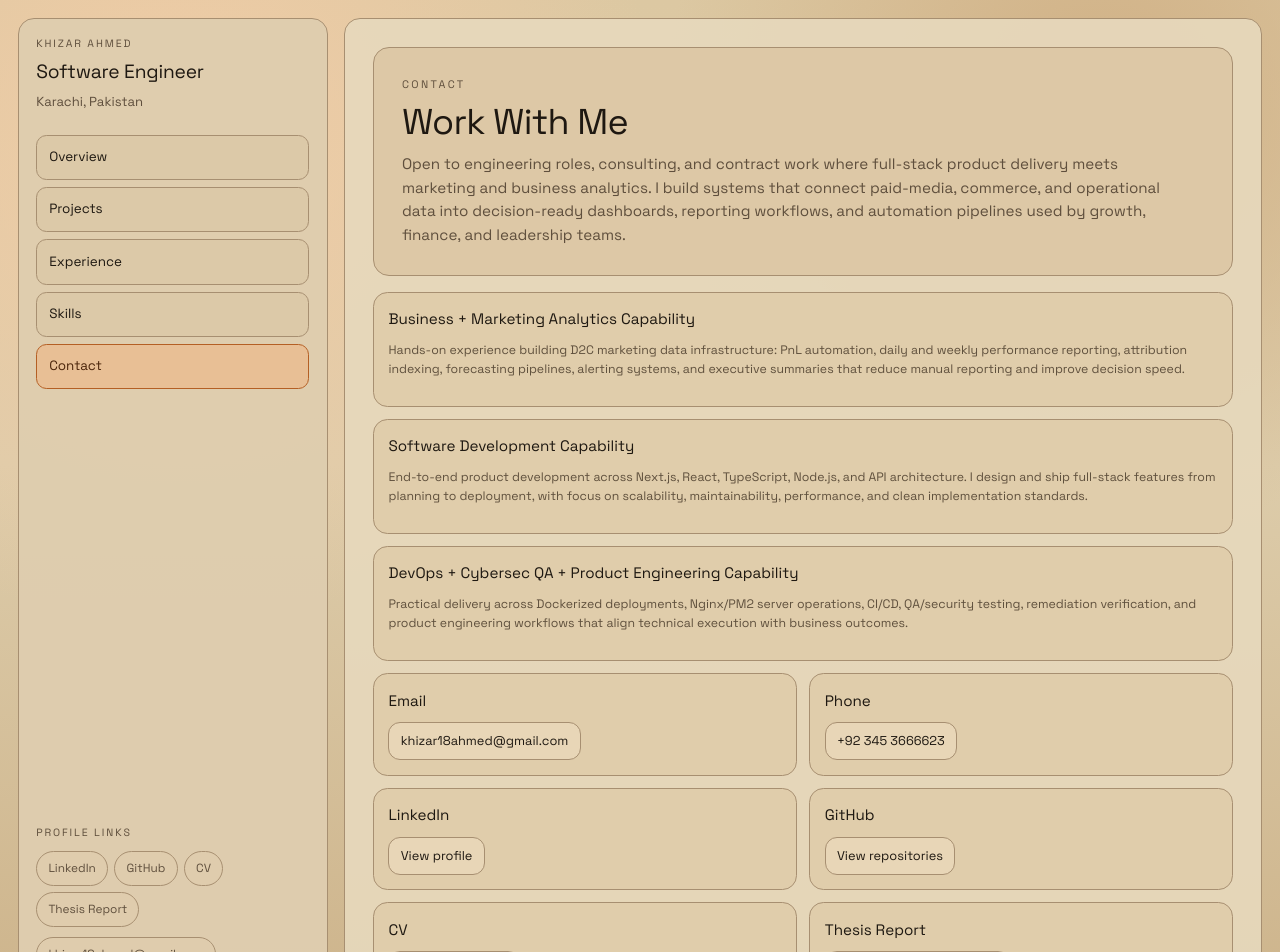
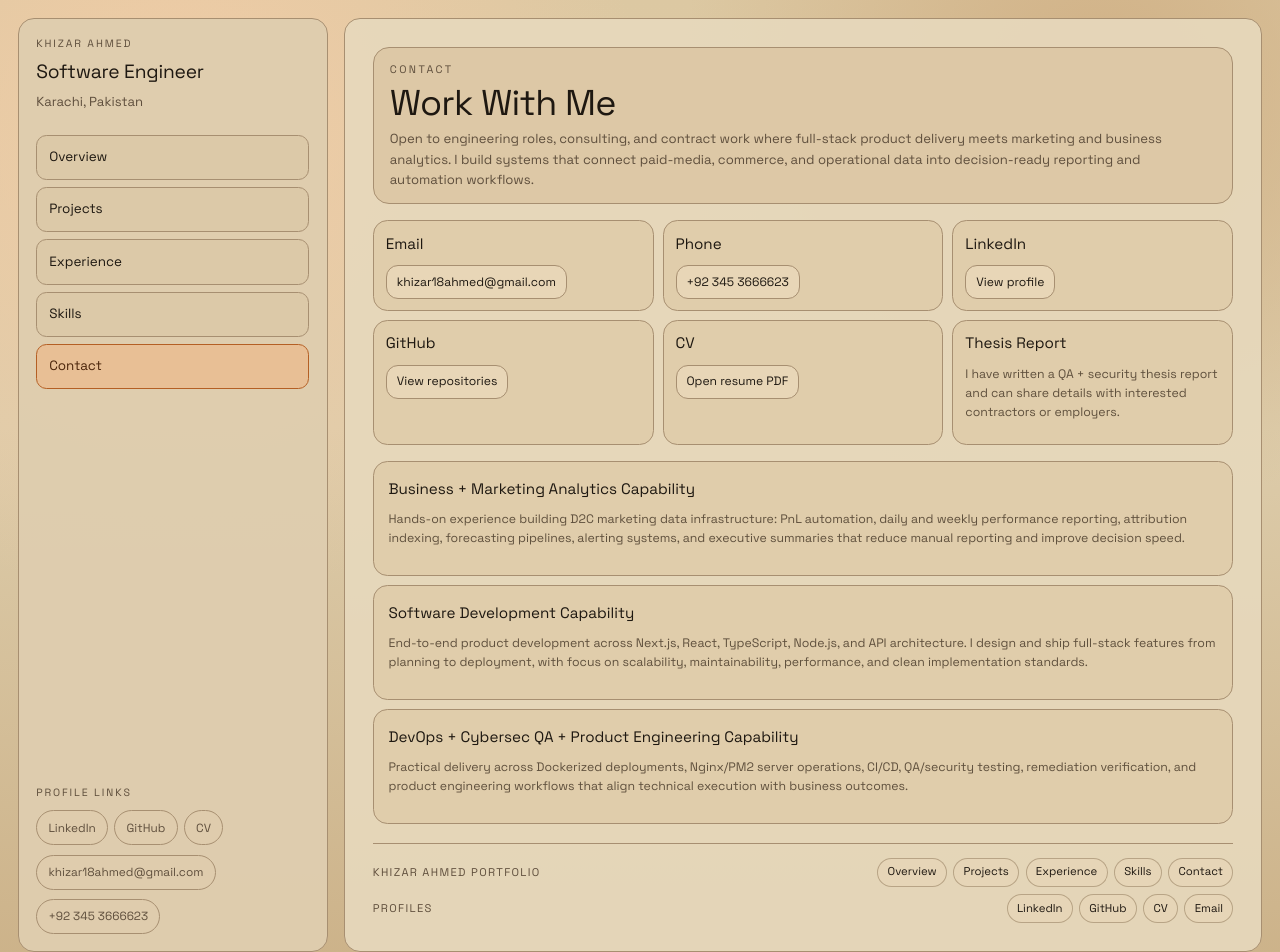
Before and after one commit to khizarahmedb/portfolio, a Next.js app: page /contact in a window 1280 px wide. Shown: the top 952 px of the page. Built offline with nearby package versions, Linux system fonts and the light colour scheme.

Commit message:
Polish contact UX, footer links, and QA audit project copy

```diff
--- a/app/components/LayoutShell.tsx
+++ b/app/components/LayoutShell.tsx
@@ -1,4 +1,5 @@
 import Sidebar from "./Sidebar";
+import SiteFooter from "./SiteFooter";
 
 type LayoutShellProps = {
   children: React.ReactNode;
@@ -10,7 +11,10 @@
       <div className="app-noise" aria-hidden="true" />
       <div className="shell-wrap">
         <Sidebar />
-        <main className="content-card fade-up">{children}</main>
+        <main className="content-card fade-up">
+          {children}
+          <SiteFooter />
+        </main>
       </div>
     </div>
   );
--- a/app/components/Sidebar.tsx
+++ b/app/components/Sidebar.tsx
@@ -16,7 +16,6 @@
   { href: profile.linkedin, label: "LinkedIn" },
   { href: profile.github, label: "GitHub" },
   { href: "/reports/khizar-ahmed-cv.pdf", label: "CV" },
-  { href: "/reports/thesis-report-khizar-ahmed.pdf", label: "Thesis Report" },
 ];
 
 function isExternalUrl(url: string) {
--- /dev/null
+++ b/app/components/SiteFooter.tsx
@@ -0,0 +1,63 @@
+import Link from "next/link";
+import { profile } from "../content/portfolio";
+
+function isExternalUrl(url: string) {
+  return url.startsWith("http://") || url.startsWith("https://");
+}
+
+const quickLinks = [
+  { href: "/", label: "Overview" },
+  { href: "/projects", label: "Projects" },
+  { href: "/experience", label: "Experience" },
+  { href: "/skills", label: "Skills" },
+  { href: "/contact", label: "Contact" },
+];
+
+const profileLinks = [
+  { href: profile.linkedin, label: "LinkedIn" },
+  { href: profile.github, label: "GitHub" },
+  { href: "/reports/khizar-ahmed-cv.pdf", label: "CV" },
+  { href: `mailto:${profile.email}`, label: "Email" },
+];
+
+export default function SiteFooter() {
+  return (
+    <footer className="site-footer" aria-label="Site footer">
+      <div className="site-footer-row">
+        <p>Khizar Ahmed Portfolio</p>
+        <div className="site-footer-links">
+          {quickLinks.map((link) => (
+            <Link key={link.href} href={link.href}>
+              {link.label}
+            </Link>
+          ))}
+        </div>
+      </div>
+      <div className="site-footer-row">
+        <p>Profiles</p>
+        <div className="site-footer-links">
+          {profileLinks.map((link) => {
+            if (isExternalUrl(link.href) || link.href.startsWith("mailto:")) {
+              return (
+                <a
+                  key={link.href}
+                  href={link.href}
+                  target={isExternalUrl(link.href) ? "_blank" : undefined}
+                  rel={isExternalUrl(link.href) ? "noreferrer" : undefined}
+                >
+                  {link.label}
+                </a>
+              );
+            }
+
+            return (
+              <a key={link.href} href={link.href}>
+                {link.label}
+              </a>
+            );
+          })}
+        </div>
+      </div>
+    </footer>
+  );
+}
--- a/app/contact/page.tsx
+++ b/app/contact/page.tsx
@@ -3,20 +3,60 @@
 export default function ContactPage() {
   return (
     <section className="page-stack">
-      <header className="hero-block compact">
+      <header className="hero-block compact contact-hero">
         <p className="hero-kicker">Contact</p>
         <h1>Work With Me</h1>
         <p className="hero-summary">
           Open to engineering roles, consulting, and contract work where
           full-stack product delivery meets marketing and business analytics.
-          I build systems that connect paid-media, commerce, and operational
-          data into decision-ready dashboards, reporting workflows, and
-          automation pipelines used by growth, finance, and leadership teams.
+          I build systems that connect paid-media, commerce, and operational data
+          into decision-ready reporting and automation workflows.
         </p>
       </header>
 
-      <div className="contact-grid">
-        <article className="contact-card contact-wide">
+      <div className="contact-grid contact-primary">
+        <article className="contact-card compact">
+          <h2>Email</h2>
+          <a href={`mailto:${profile.email}`}>{profile.email}</a>
+        </article>
+
+        <article className="contact-card compact">
+          <h2>Phone</h2>
+          <a href={`tel:${profile.phone.replace(/\s+/g, "")}`}>{profile.phone}</a>
+        </article>
+
+        <article className="contact-card compact">
+          <h2>LinkedIn</h2>
+          <a href={profile.linkedin} target="_blank" rel="noreferrer">
+            View profile
+          </a>
+        </article>
+
+        <article className="contact-card compact">
+          <h2>GitHub</h2>
+          <a href={profile.github} target="_blank" rel="noreferrer">
+            View repositories
+          </a>
+        </article>
+
+        <article className="contact-card compact">
+          <h2>CV</h2>
+          <a href="/reports/khizar-ahmed-cv.pdf" target="_blank" rel="noreferrer">
+            Open resume PDF
+          </a>
+        </article>
+
+        <article className="contact-card compact">
+          <h2>Thesis Report</h2>
+          <p className="skills-description">
+            I have written a QA + security thesis report and can share details
+            with interested contractors or employers.
+          </p>
+        </article>
+      </div>
+
+      <div className="contact-grid contact-capabilities">
+        <article className="contact-card">
           <h2>Business + Marketing Analytics Capability</h2>
           <p className="skills-description">
             Hands-on experience building D2C marketing data infrastructure:
@@ -26,7 +66,7 @@
           </p>
         </article>
 
-        <article className="contact-card contact-wide">
+        <article className="contact-card">
           <h2>Software Development Capability</h2>
           <p className="skills-description">
             End-to-end product development across Next.js, React, TypeScript,
@@ -36,7 +76,7 @@
           </p>
         </article>
 
-        <article className="contact-card contact-wide">
+        <article className="contact-card">
           <h2>DevOps + Cybersec QA + Product Engineering Capability</h2>
           <p className="skills-description">
             Practical delivery across Dockerized deployments, Nginx/PM2 server
@@ -45,48 +85,6 @@
             with business outcomes.
           </p>
         </article>
-
-        <article className="contact-card">
-          <h2>Email</h2>
-          <a href={`mailto:${profile.email}`}>{profile.email}</a>
-        </article>
-
-        <article className="contact-card">
-          <h2>Phone</h2>
-          <a href={`tel:${profile.phone.replace(/\s+/g, "")}`}>{profile.phone}</a>
-        </article>
-
-        <article className="contact-card">
-          <h2>LinkedIn</h2>
-          <a href={profile.linkedin} target="_blank" rel="noreferrer">
-            View profile
-          </a>
-        </article>
-
-        <article className="contact-card">
-          <h2>GitHub</h2>
-          <a href={profile.github} target="_blank" rel="noreferrer">
-            View repositories
-          </a>
-        </article>
-
-        <article className="contact-card">
-          <h2>CV</h2>
-          <a href="/reports/khizar-ahmed-cv.pdf" target="_blank" rel="noreferrer">
-            Open resume PDF
-          </a>
-        </article>
-
-        <article className="contact-card">
-          <h2>Thesis Report</h2>
-          <a
-            href="/reports/thesis-report-khizar-ahmed.pdf"
-            target="_blank"
-            rel="noreferrer"
-          >
-            Open QA + Security report
-          </a>
-        </article>
       </div>
     </section>
   );
--- a/app/content/portfolio.ts
+++ b/app/content/portfolio.ts
@@ -56,7 +56,7 @@
   {
     label: "Verified Security Findings",
     value: "8",
-    detail: "Confirmed exploitable QA/AppSec issues in thesis case study reporting.",
+    detail: "Confirmed exploitable QA/AppSec issues in a live audit engagement.",
   },
   {
     label: "Primary Delivery Stack",
@@ -197,22 +197,22 @@
 export const projectCaseStudies: ProjectCaseStudy[] = [
   {
     slug: "qa-security-thesis-report",
-    title: "QA + Application Security Thesis Report",
+    title: "QA + Application Security Audit Execution",
     period: "2026",
-    projectType: "QA / AppSec / Technical Reporting",
+    projectType: "QA / AppSec Execution",
     summary:
-      "End-to-end QA and security audit with reproducible findings, remediation rechecks, and a formal thesis-style deliverable.",
+      "Executed end-to-end QA and application security work on a live SaaS product, from discovery to remediation validation.",
     description:
-      "A portfolio-safe report package documenting a QA and application-security engagement on a live SaaS web platform and API surface.",
+      "Hands-on QA and AppSec task execution across web and API surfaces, focused on exploit validation and fix verification.",
     goal:
-      "Run a complete QA/AppSec cycle from discovery to risk validation and remediation re-verification, then package results as leadership-ready and technical documents.",
+      "Run a complete QA/AppSec cycle: identify issues, validate exploit paths, verify remediations, and communicate actionable outcomes.",
     achievement:
-      "Verified 8 findings including 2 critical account-impact paths; completed remediation recheck and delivered a structured thesis report with actionable fix guidance.",
+      "Verified 8 findings including 2 critical account-impact paths, then rechecked remediation status and documented implementation guidance for the team.",
     whatIBuilt: [
       "Risk-ranked finding catalog with exploit preconditions and impact narratives.",
       "Reproducible validation notes for web and API abuse paths.",
       "Recheck matrix comparing pre-fix and post-fix behavior.",
-      "Final PDF report and portfolio-safe summary outputs.",
+      "Clear engineering handoff notes with prioritized remediation actions.",
     ],
     features: [
       "Structured vulnerability workflow",
@@ -233,14 +233,9 @@
       "Technical writing",
       "Remediation validation",
     ],
-    links: [
-      {
-        label: "Read thesis report (PDF)",
-        href: "/reports/thesis-report-khizar-ahmed.pdf",
-      },
-    ],
+    links: [],
     confidentialityNote:
-      "Target system identifiers and sensitive payload details are intentionally removed in this public version.",
+      "Sensitive system identifiers and payload details are intentionally withheld. I can share additional context with interested contractors and employers on request.",
   },
   {
     slug: "d2c-marketing-automation",
--- a/app/globals.css
+++ b/app/globals.css
@@ -170,6 +170,9 @@
   border: 1px solid var(--line);
   background: var(--surface);
   padding: clamp(1rem, 2.2vw, 2rem);
+  display: grid;
+  align-content: start;
+  gap: 1rem;
 }
 
 .page-stack {
@@ -188,6 +191,20 @@
 
 .hero-block.compact {
   background: #ddc8a6;
+}
+
+.contact-hero {
+  padding: 0.82rem 1rem;
+  gap: 0.4rem;
+}
+
+.contact-hero h1 {
+  font-size: clamp(1.25rem, 2vw, 1.75rem);
+}
+
+.contact-hero .hero-summary {
+  font-size: 0.82rem;
+  max-width: 96ch;
 }
 
 .hero-kicker {
@@ -484,12 +501,26 @@
   grid-column: 1 / -1;
 }
 
+.contact-grid.contact-primary {
+  grid-template-columns: repeat(3, minmax(0, 1fr));
+  gap: 0.55rem;
+}
+
+.contact-grid.contact-capabilities {
+  grid-template-columns: 1fr;
+  gap: 0.55rem;
+}
+
 .skills-card,
 .contact-card {
   border: 1px solid var(--line);
   border-radius: 0.9rem;
   background: #e0cdab;
   padding: 0.92rem;
+}
+
+.contact-card.compact {
+  padding: 0.65rem 0.75rem;
 }
 
 .skills-description {
@@ -523,15 +554,59 @@
   border: 1px solid var(--line);
   border-radius: 0.75rem;
   display: inline-flex;
-  padding: 0.5rem 0.7rem;
+  padding: 0.42rem 0.62rem;
   background: #e8d6b7;
-  font-size: 0.8rem;
+  font-size: 0.76rem;
   transition: border-color 0.2s ease, color 0.2s ease;
 }
 
 .contact-card a:hover {
   border-color: var(--accent);
   color: #5a2e0f;
+}
+
+.site-footer {
+  margin-top: 0.2rem;
+  border-top: 1px solid var(--line);
+  padding-top: 0.85rem;
+  display: grid;
+  gap: 0.45rem;
+}
+
+.site-footer-row {
+  display: flex;
+  justify-content: space-between;
+  align-items: center;
+  gap: 0.75rem;
+  flex-wrap: wrap;
+}
+
+.site-footer-row p {
+  margin: 0;
+  font-size: 0.7rem;
+  letter-spacing: 0.12em;
+  text-transform: uppercase;
+  color: var(--muted);
+}
+
+.site-footer-links {
+  display: flex;
+  flex-wrap: wrap;
+  gap: 0.4rem;
+}
+
+.site-footer-links a {
+  border: 1px solid rgba(125, 102, 72, 0.45);
+  border-radius: 999px;
+  background: rgba(232, 214, 183, 0.72);
+  padding: 0.3rem 0.58rem;
+  font-size: 0.71rem;
+  transition: border-color 0.2s ease, color 0.2s ease;
+}
+
+.site-footer-links a:hover {
+  border-color: var(--accent);
+  color: #5f320f;
 }
 
 .project-sections {
@@ -812,10 +887,13 @@
   .stats-grid,
   .two-col-grid,
   .skills-grid,
-  .contact-grid,
   .project-panel-grid,
   .project-panel-columns {
     grid-template-columns: 1fr;
+  }
+
+  .contact-grid.contact-primary {
+    grid-template-columns: repeat(2, minmax(0, 1fr));
   }
 
   .project-toggle {
@@ -866,4 +944,8 @@
   .hero-block h1 {
     font-size: clamp(1.35rem, 8vw, 1.9rem);
   }
+
+  .contact-grid.contact-primary {
+    grid-template-columns: 1fr;
+  }
 }
```
